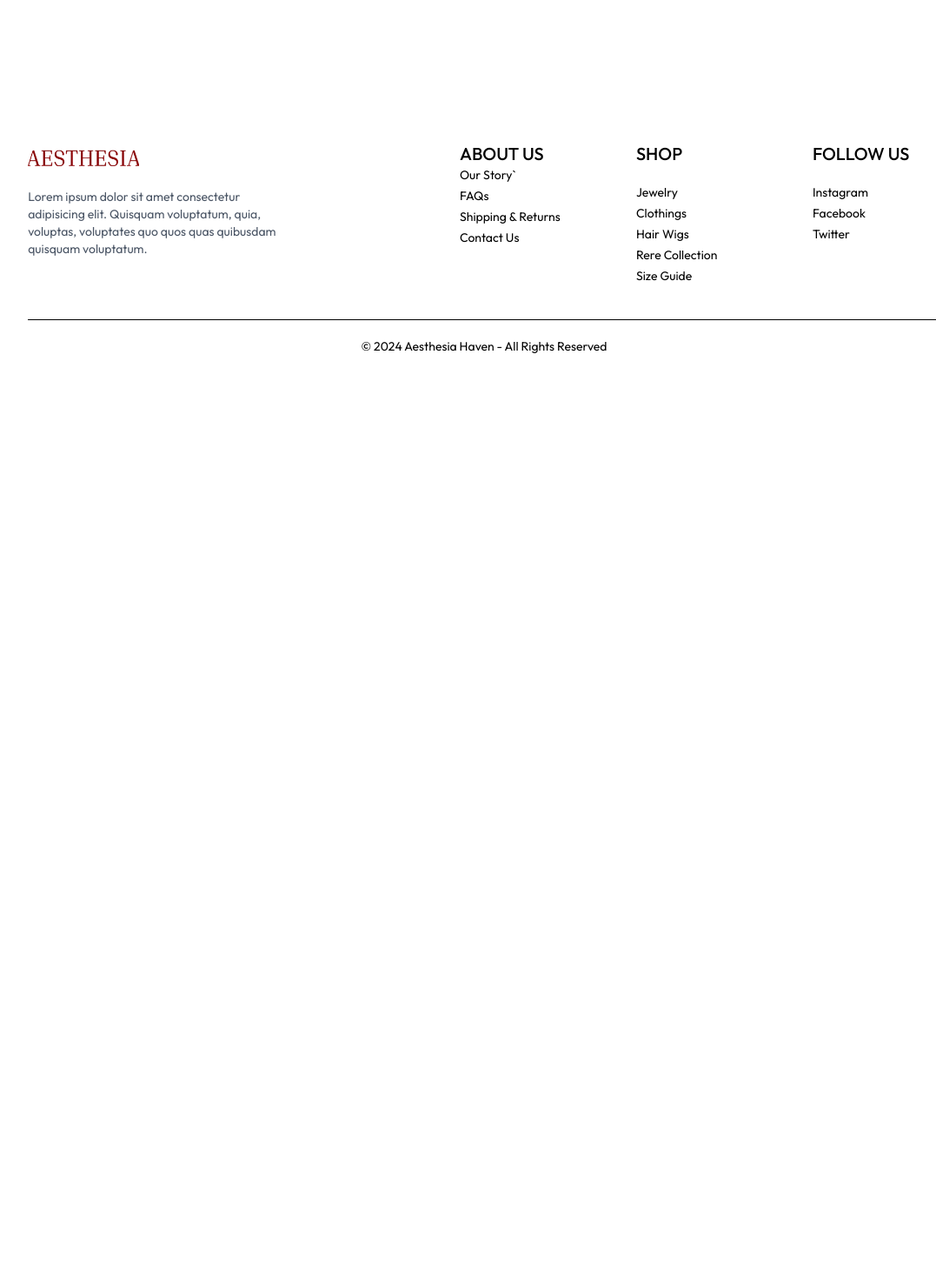
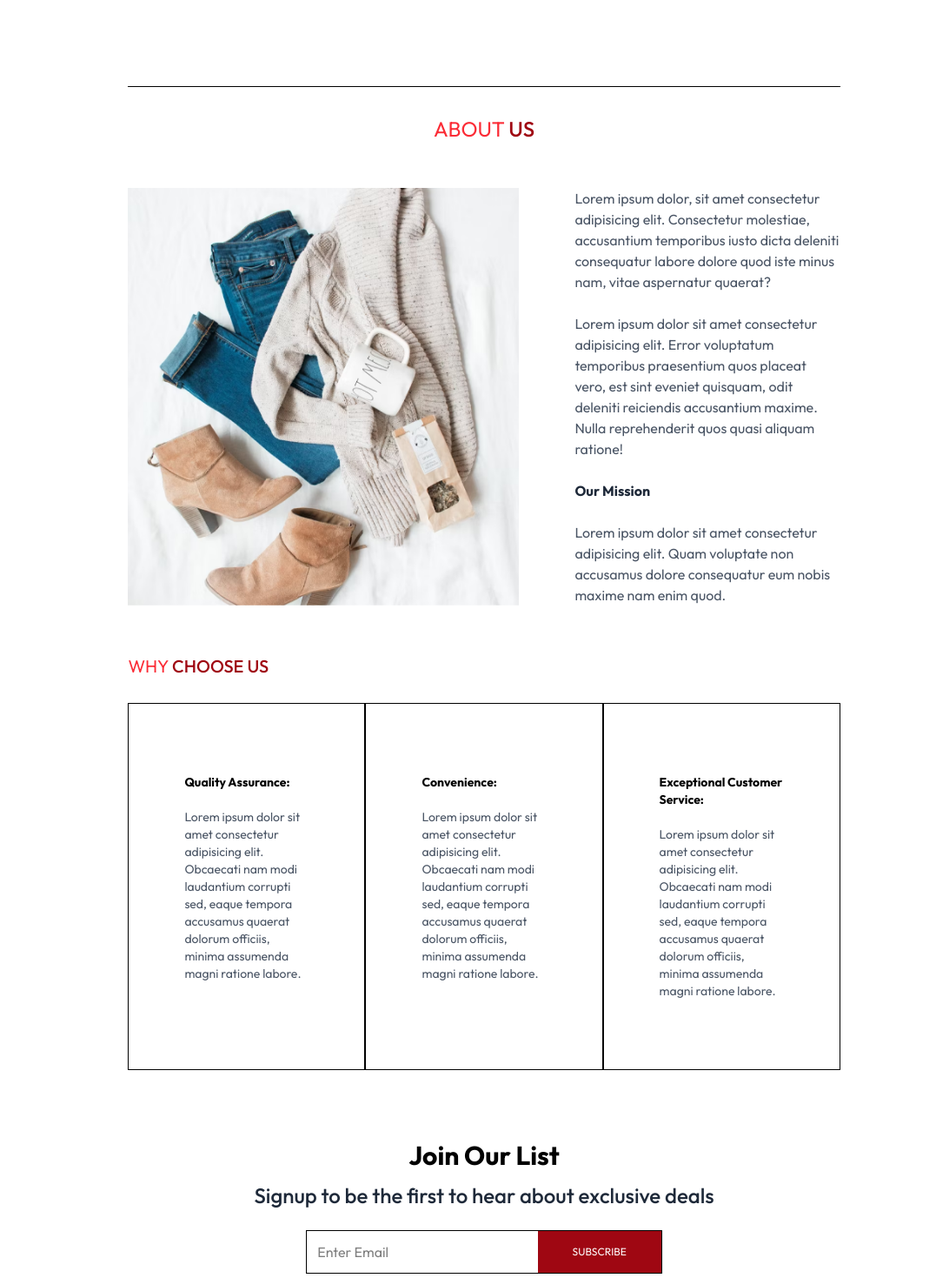
Before and after one commit to Pharez-Oyelade/aesthesia-store, a React (Vite) app in the folder frontend/: page /about in a window 1280 px wide. Shown: the part 141-1610 px from the top of the page at 87% size, without its empty margins (83-1160 px from the left). Before the commit the page ends 800 px from the top, so only its background shows below. Built offline with nearby package versions, Linux system fonts and the light colour scheme.

Commit message:
added static pages, about, contact and login page

```diff
--- a/frontend/src/components/Navbar.jsx
+++ b/frontend/src/components/Navbar.jsx
@@ -42,18 +42,18 @@
       } ${isHovered ? "bg-white text-black shadow-md" : ""} `}
     >
       <Link to="/">
-        {/* <img
+        <img
           src={isScrolled || isHovered ? assets.logo_dark : assets.logo_light}
           className="w-36"
           alt=""
-        /> */}
-        <p
+        />
+        {/* <p
           className={`text-3xl ${
             isScrolled || isHovered ? "text-black" : "text-white"
           }`}
         >
           D'VORA
-        </p>
+        </p> */}
       </Link>
 
       <ul className="hidden sm:flex gap-5 text-sm">
--- a/frontend/src/components/NewsletterBox.jsx
+++ b/frontend/src/components/NewsletterBox.jsx
@@ -1,37 +1,31 @@
 import React from "react";
-import Title from "./Title";
-import { FaLongArrowAltRight } from "react-icons/fa";
 
 const NewsletterBox = () => {
   const handleSubmit = (e) => {
     e.preventDefault();
   };
+
   return (
-    <div className="text-center py-10">
+    <div className="text-center">
       <h1 className="font-bold text-3xl mb-3">Join Our List</h1>
       <p className="text-2xl font-medium text-gray-800">
         Signup to be the first to hear about exclusive deals
       </p>
-
       <form
+        className="w-full sm:w-1/2 flex items-center gap-3 mx-auto my-6 border pl-3"
         onSubmit={handleSubmit}
-        className="w-full sm:w-1/2 flex items-center gap-3 mx-auto my-6 border pl-3"
       >
         <input
+          className="w-full sm:flex-1 outline-none"
           type="email"
-          className="sm:flex-1 outline-none"
           placeholder="Enter Email"
           required
         />
-
         <button
           type="submit"
-          className="bg-red-900 text-white text-md cursor-pointer px-10 py-4 group flex items-center gap-2"
+          className="bg-red-800 text-white text-xs px-10 py-4"
         >
-          Subscribe
-          <span className="hidden group-hover:block  transition-all">
-            <FaLongArrowAltRight />
-          </span>
+          SUBSCRIBE
         </button>
       </form>
     </div>
--- a/frontend/src/pages/About.jsx
+++ b/frontend/src/pages/About.jsx
@@ -1,7 +1,77 @@
 import React from "react";
+import Title from "../components/Title";
+import { assets } from "../assets/assets";
+import Newsletter from "../components/NewsletterBox";
+import NewsletterBox from "../components/NewsletterBox";
 
 const About = () => {
-  return <div>About</div>;
+  return (
+    <div className="px-4 sm:px-[5vw] md:px-[7vw] lg:px-[9vw] mt-20 pt-10">
+      <div className="text-2xl text-center pt-8 border-t">
+        <Title text1={"ABOUT"} text2={"US"} />
+      </div>
+
+      <div className="my-10 flex flex-col md:flex-row gap-16">
+        <img
+          src={assets.about_img}
+          className="w-full md:max-w-[450px]"
+          alt=""
+        />
+        <div className="flex flex-col justify-center gap-6 md:w-2/4 text-gray-600">
+          <p>
+            Lorem ipsum dolor, sit amet consectetur adipisicing elit.
+            Consectetur molestiae, accusantium temporibus iusto dicta deleniti
+            consequatur labore dolore quod iste minus nam, vitae aspernatur
+            quaerat?
+          </p>
+          <p>
+            Lorem ipsum dolor sit amet consectetur adipisicing elit. Error
+            voluptatum temporibus praesentium quos placeat vero, est sint
+            eveniet quisquam, odit deleniti reiciendis accusantium maxime. Nulla
+            reprehenderit quos quasi aliquam ratione!
+          </p>
+          <b className="text-gray-800">Our Mission</b>
+          <p>
+            Lorem ipsum dolor sit amet consectetur adipisicing elit. Quam
+            voluptate non accusamus dolore consequatur eum nobis maxime nam enim
+            quod.
+          </p>
+        </div>
+      </div>
+      <div className="text-xl py-4">
+        <Title text1={"WHY"} text2={"CHOOSE US"} />
+      </div>
+
+      <div className="flex flex-col md:flex-row text-sm mb-20">
+        <div className="border px-10 md:px-16 py-8 sm:py-20 flex flex-col gap-5">
+          <b>Quality Assurance:</b>
+          <p className="text-gray-600">
+            Lorem ipsum dolor sit amet consectetur adipisicing elit. Obcaecati
+            nam modi laudantium corrupti sed, eaque tempora accusamus quaerat
+            dolorum officiis, minima assumenda magni ratione labore.
+          </p>
+        </div>
+        <div className="border px-10 md:px-16 py-8 sm:py-20 flex flex-col gap-5">
+          <b>Convenience:</b>
+          <p className="text-gray-600">
+            Lorem ipsum dolor sit amet consectetur adipisicing elit. Obcaecati
+            nam modi laudantium corrupti sed, eaque tempora accusamus quaerat
+            dolorum officiis, minima assumenda magni ratione labore.
+          </p>
+        </div>
+        <div className="border px-10 md:px-16 py-8 sm:py-20 flex flex-col gap-5">
+          <b>Exceptional Customer Service:</b>
+          <p className="text-gray-600">
+            Lorem ipsum dolor sit amet consectetur adipisicing elit. Obcaecati
+            nam modi laudantium corrupti sed, eaque tempora accusamus quaerat
+            dolorum officiis, minima assumenda magni ratione labore.
+          </p>
+        </div>
+      </div>
+
+      <NewsletterBox />
+    </div>
+  );
 };
 
 export default About;
--- a/frontend/src/pages/Contact.jsx
+++ b/frontend/src/pages/Contact.jsx
@@ -1,7 +1,44 @@
 import React from "react";
+import Title from "../components/Title";
+import { assets } from "../assets/assets";
+import NewsletterBox from "../components/NewsletterBox";
 
 const Contact = () => {
-  return <div>Contact</div>;
+  return (
+    <div className="">
+      <div className="text-center text-2xl pt-10 border-t">
+        <Title text1={"CONTACT"} text2={"US"} />
+      </div>
+
+      <div className="my-10 flex flex-col justify-center md:flex-row gap-10 mb-28">
+        <img
+          src={assets.contact_img}
+          className="w-full md:max-w-[480px]"
+          alt=""
+        />
+        <div className="flex flex-col justify-center items-start gap-6">
+          <p className="font-semibold text-xl text-gray600">Our Store</p>
+          <p className="text-gray-500">
+            45678 Filmore Street <br /> Block A2, George, AX
+          </p>
+          <p className="text-gray-500">
+            Tel: 7688 4848 848 <br /> Email: tyuoe@aesthesia.com
+          </p>
+          <p className="font-semibold text-xl text-gray-600">
+            Careers at Aesthesia
+          </p>
+          <p className="text-gray-500">
+            Learn more about our teams and job openings
+          </p>
+          <button className="border border-black px-8 py-4 text-sm hover:bg-red-800 hover:text-white transition-all duration-500">
+            Explore
+          </button>
+        </div>
+      </div>
+
+      <NewsletterBox />
+    </div>
+  );
 };
 
 export default Contact;
--- a/frontend/src/pages/Login.jsx
+++ b/frontend/src/pages/Login.jsx
@@ -1,9 +1,67 @@
-import React from "react";
+import React, { useState } from "react";
 
 const Login = () => {
+  const [currentState, setCurrentState] = useState("Login");
+
+  const handleSubmit = async (e) => {
+    e.preventDefault();
+  };
+
   return (
-    <div className="px-4 sm:px-[5vw] md:px-[7vw] lg:px-[9vw] mt-20 pt-10">
-      <p>Login</p>
+    <div className="">
+      <form
+        onSubmit={handleSubmit}
+        className="flex flex-col items-center w-[90%] sm:max-w-96 m-auto mt-14 gap-4"
+      >
+        <div className="inline-flex items-center gap-2 mb-2 mt-10">
+          <p className="prata-regular text-3xl">{currentState}</p>
+          <hr className="border-none h-[1.5px] w-8 bg-gray-800" />
+        </div>
+        {currentState === "Login" ? (
+          ""
+        ) : (
+          <input
+            type="text"
+            className="w-full px-3 py-2 border border-gray-800"
+            placeholder="Name"
+            required
+          />
+        )}
+        <input
+          type="email"
+          className="w-full px-3 py-2 border border-gray-800"
+          placeholder="Email"
+          required
+        />
+        <input
+          type="password"
+          className="w-full px-3 py-2 border border-gray-800"
+          placeholder="Password"
+          required
+        />
+        <div className="w-full flex justify-between text-sm mt-[-8px]">
+          <p className="cursor-pointer">Forgot password?</p>
+          {currentState === "Login" ? (
+            <p
+              onClick={() => setCurrentState("Sign Up")}
+              className="cursor-pointer"
+            >
+              Create account
+            </p>
+          ) : (
+            <p
+              onClick={() => setCurrentState("Login")}
+              className="cursor-pointer"
+            >
+              Already have an account?{" "}
+              <span className="text-red-500">Login</span>
+            </p>
+          )}
+        </div>
+        <button className="bg-red-600 text-white font-light px-8 py-2 mt-4 cursor-pointer hover:bg-red-700 transition-all duration-300">
+          {currentState === "Login" ? "Sign In" : "Sign Up"}
+        </button>
+      </form>
     </div>
   );
 };
```
